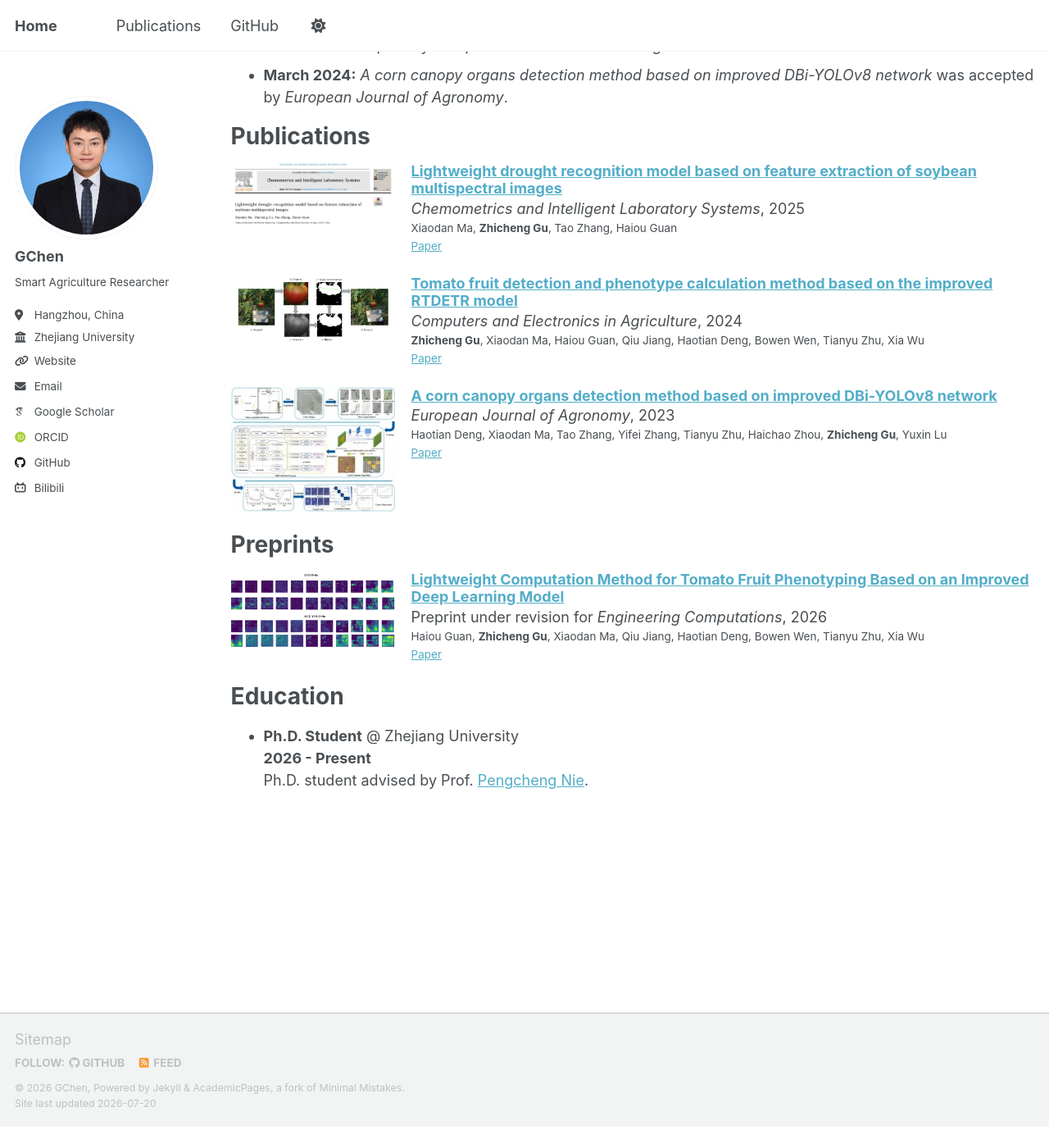
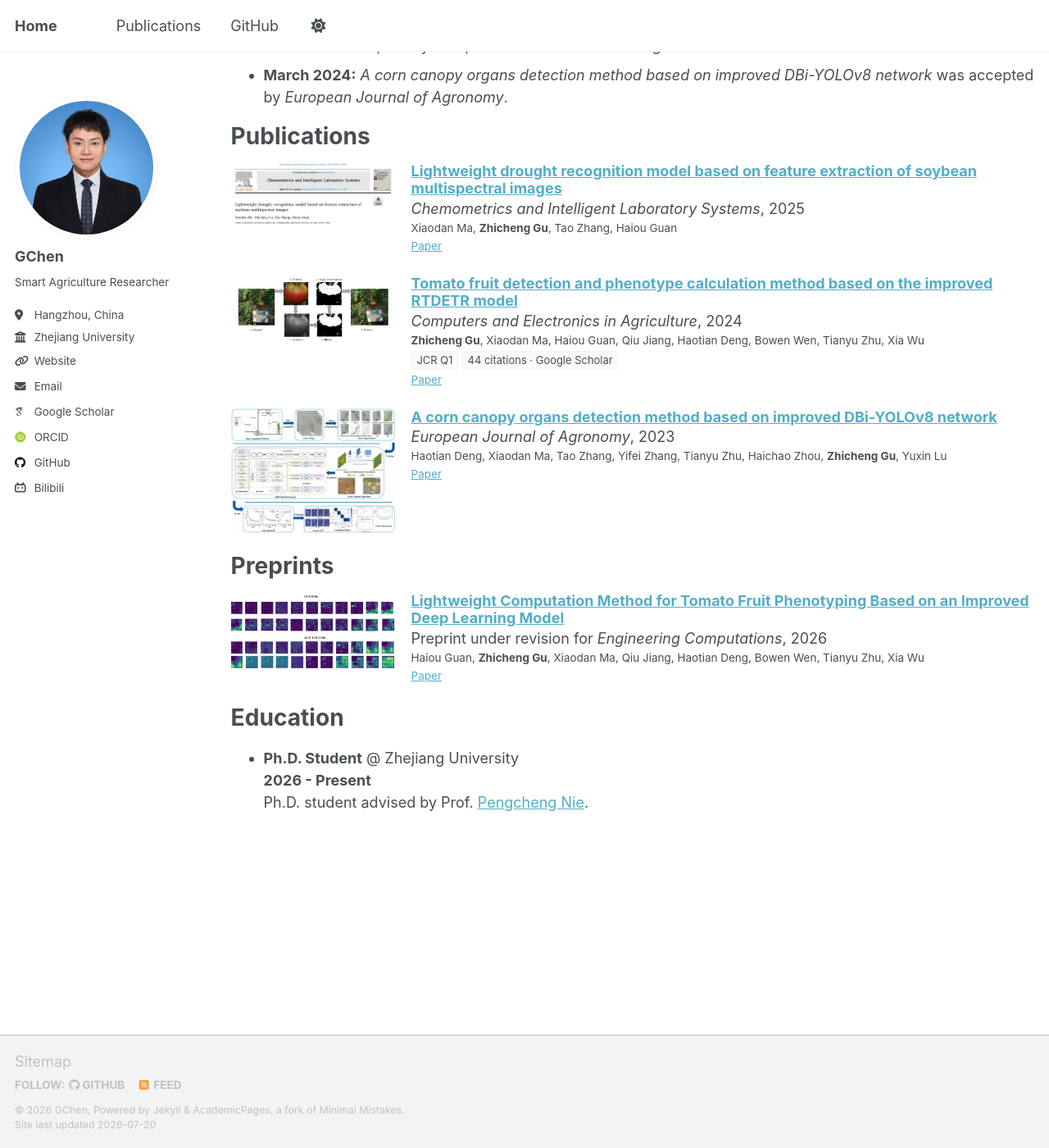
Before and after one commit to GChenai/GChenai.github.io, a Jekyll site: the page built from _pages/about.md, in a window 1280 px wide and 1400 px high, scrolled down 490 px. Shown: the whole window at 82% size. Built offline with Jekyll 4.4.1, drawn with Linux system fonts in a browser that asks for light colours; some web fonts are replaced; a script that is not in the unit is left out; before the commit the page ends 1864 px from its top, so only the background shows below that.

Commit message:
Add publication impact badges

```diff
--- a/_includes/archive-single.html
+++ b/_includes/archive-single.html
@@ -42,6 +42,13 @@
 
       {% if post.authors %}
         <p class="publication-card__authors">{{ post.authors | markdownify | remove: "<p>" | remove: "</p>" }}</p>
+      {% endif %}
+
+      {% if post.jcr_quartile or post.citation_count %}
+        <p class="publication-card__badges">
+          {% if post.jcr_quartile %}<span>{{ post.jcr_quartile }}</span>{% endif %}
+          {% if post.citation_count %}<span>{{ post.citation_count }} citations{% if post.citation_source %} · {{ post.citation_source }}{% endif %}</span>{% endif %}
+        </p>
       {% endif %}
 
       {% if post.paperurl or post.doiurl or post.projecturl or post.codeurl %}
--- a/_publications/2024-10-01-tomato-fruit-detection-rtdetr.md
+++ b/_publications/2024-10-01-tomato-fruit-detection-rtdetr.md
@@ -7,6 +7,9 @@ excerpt: "A tomato fruit detection and phenotype calculation method based on an
 date: 2024-10-01
 venue: "Computers and Electronics in Agriculture"
 authors: "**Zhicheng Gu**, Xiaodan Ma, Haiou Guan, Qiu Jiang, Haotian Deng, Bowen Wen, Tianyu Zhu, Xia Wu"
+jcr_quartile: "JCR Q1"
+citation_count: 44
+citation_source: "Google Scholar"
 doi: "10.1016/j.compag.2024.109524"
 doiurl: "https://doi.org/10.1016/j.compag.2024.109524"
 header:
--- a/_sass/layout/_archive.scss
+++ b/_sass/layout/_archive.scss
@@ -123,6 +123,7 @@
 
 .publication-card__venue,
 .publication-card__authors,
+.publication-card__badges,
 .publication-card__links {
   margin: 0;
 }
@@ -141,6 +142,23 @@
     display: inline-block;
     margin: 0 0.4em;
     color: var(--global-text-color-light);
+  }
+}
+
+.publication-card__badges {
+  display: flex;
+  flex-wrap: wrap;
+  gap: 0.35em;
+  margin-top: 0.2em;
+  font-size: 0.72rem;
+
+  span {
+    display: inline-block;
+    padding: 0.08em 0.45em;
+    border: 1px solid var(--global-border-color);
+    border-radius: 4px;
+    color: var(--global-text-color);
+    background: var(--global-code-background-color);
   }
 }
 
```
